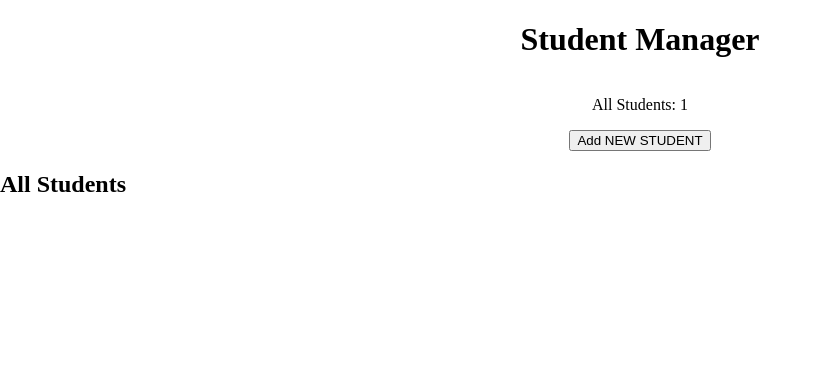
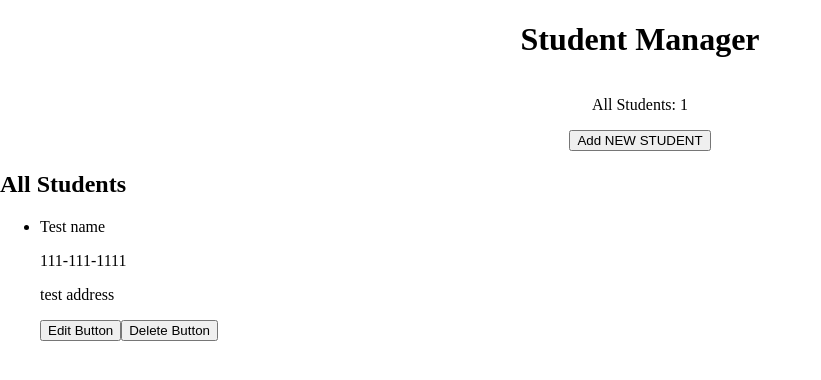
Before and after one commit to PREM-KUMAR-D/assignment2-app, a React (Create React App) app: page / in a window 1280 px wide. Shown: the top 380 px of the page, without its empty margins (0-821 px from the left). Built offline with nearby package versions, Linux system fonts and the light colour scheme.

Commit message:
completed the student add logic

```diff
--- a/src/Components/StudentForm/StudentForm.js
+++ b/src/Components/StudentForm/StudentForm.js
@@ -23,7 +23,7 @@ const StudentForm =(props)=>{
                 address: "",
             })
         }
-    }, [studCtx.editStudents]);
+    }, [studCtx.editStudents , studCtx.editingStudent]);
 
     const handleFormSubmit = (event) => {
         event.preventDefault();
--- /dev/null
+++ b/src/Components/StudentItem/StudentItem.js
@@ -0,0 +1,31 @@
+import React, { useContext } from "react";
+import StudentContext from "../../store/student-context";
+
+const StudentItem =(props)=>{
+
+    const studCtx= useContext(StudentContext);
+
+    const editHandler = () => {
+
+        studCtx.setEditingStudent(props.student);
+        studCtx.editStudents(props.student.id,props.student);
+        props.onShowModalChange(true);
+    }
+
+    const removeHandler = () => {
+       studCtx.removeStudents(props.student.id);
+    }
+
+    return (
+        <li >
+            <p>{props.student.name}</p>
+            <p>{props.student.mobile}</p>
+            <p>{props.student.address}</p>
+            <button type="button" onClick={editHandler}>Edit Button</button>
+            <button type="button" onClick={(removeHandler)}>Delete Button</button>
+        </li>
+    )
+
+}
+
+export default StudentItem;
--- a/src/Components/StudentList.js/StudentList.js
+++ b/src/Components/StudentList.js/StudentList.js
@@ -1,10 +1,30 @@
-import React from "react";
+import React, { useContext } from "react";
+import StudentContext from "../../store/student-context";
+import StudentItem from "../StudentItem/StudentItem";
 
-const StudentList = (prop)=>{
+const StudentList = (props)=>{
 
+    const studCtx = useContext(StudentContext);
 
+    const students = studCtx.students;
 
+    const studentItems = students.map((student)=>{
+        return(
+            <StudentItem
+                student={student}
+                key={student.id}
+                onEdit={props.onEdit}
+                onEditCompletion={props.onEditCompletion}
+                onShowModalChange={props.onShowModalChange}
+            />
+        )
+    })
 
+    return (
+        <ul>
+            {studentItems}
+        </ul>
+    )
 }
 
 export default StudentList;
--- a/src/store/StudentProvider.js
+++ b/src/store/StudentProvider.js
@@ -31,8 +31,8 @@ const StudentProvider = (props)=>{
     const studentContext={
         students:students,
         setStudents: addStudentHandler,
-        removeStudentHandler: removeStudentHandler,
-        updateStudentHandler: updateStudentHandler,
+        removeStudents: removeStudentHandler,
+        editStudents: updateStudentHandler,
         editingStudent: editingStudent,
         setEditingStudent: setEditingStudent,
     }
```
